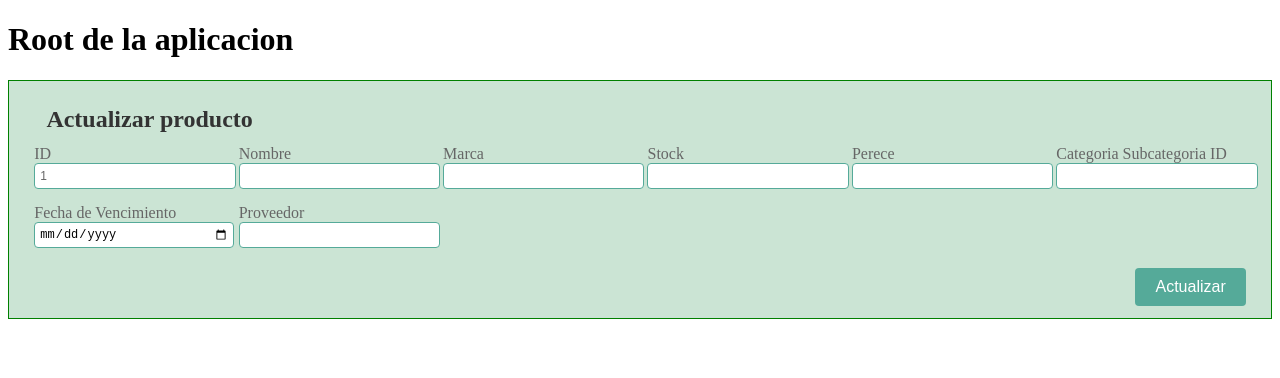
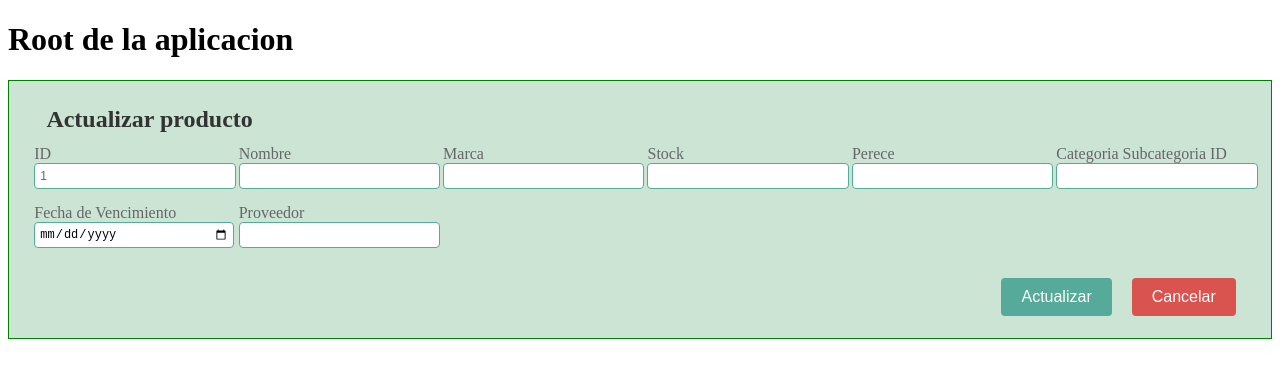
Before and after one commit to maribeldemarco/Proyecto-Frontend, an Angular app: page / in a window 1280 px wide. Shown: the top 378 px of the page. Built offline with nearby package versions, Linux system fonts and the light colour scheme.

Commit message:
se agrega boton cancelar con evento

```diff
--- a/src/app/components/actualizar/actualizar.component.css
+++ b/src/app/components/actualizar/actualizar.component.css
@@ -51,6 +51,7 @@ input[type="date"] {
     color: white;
     border: none;
     padding: 10px 20px;
+    margin: 10px;
     cursor: pointer;
     border-radius: 4px;
     font-size: 16px;
@@ -60,6 +61,15 @@ input[type="date"] {
     background-color: #47a07b;
 }
 
+.btn-danger {
+    background-color: #d9534f;
+    color: white;
+}
+
+.btn-danger:hover {
+    background-color: #c9302c;
+}
+
 input[readonly] {
     color:#666;
     cursor: not-allowed;
--- a/src/app/components/actualizar/actualizar.component.html
+++ b/src/app/components/actualizar/actualizar.component.html
@@ -38,6 +38,7 @@
         </div>
         <div class="button-container">
             <button type="submit" class="btn btn-secondary">Actualizar</button>
+            <button type="button" class="btn btn-danger" (click)="cancelar()">Cancelar</button>
         </div>
     </form>
 </div>
--- a/src/app/components/actualizar/actualizar.component.ts
+++ b/src/app/components/actualizar/actualizar.component.ts
@@ -1,4 +1,4 @@
-import { Component } from '@angular/core';
+import { Component, EventEmitter, Output} from '@angular/core';
 import { FormBuilder, FormGroup, ReactiveFormsModule, Validators } from '@angular/forms';
 import { ApiService } from '../../services/api.service';
 
@@ -10,7 +10,7 @@ import { ApiService } from '../../services/api.service';
   styleUrl: './actualizar.component.css'
 })
 export class ActualizarComponent {
-
+  @Output() cerrarFormulario = new EventEmitter<void>();
   miFormulario: FormGroup;
 
   constructor(private _fb: FormBuilder, private _apiService: ApiService) {
@@ -46,5 +46,9 @@ export class ActualizarComponent {
       } else {
        alert('Formulario inválido. Por favor, complete todos los campos.');
       }
-    }
+  }
+  cancelar() {
+    // Emite un evento para cerrar el formulario
+    this.cerrarFormulario.emit();
+  }
 }
```
